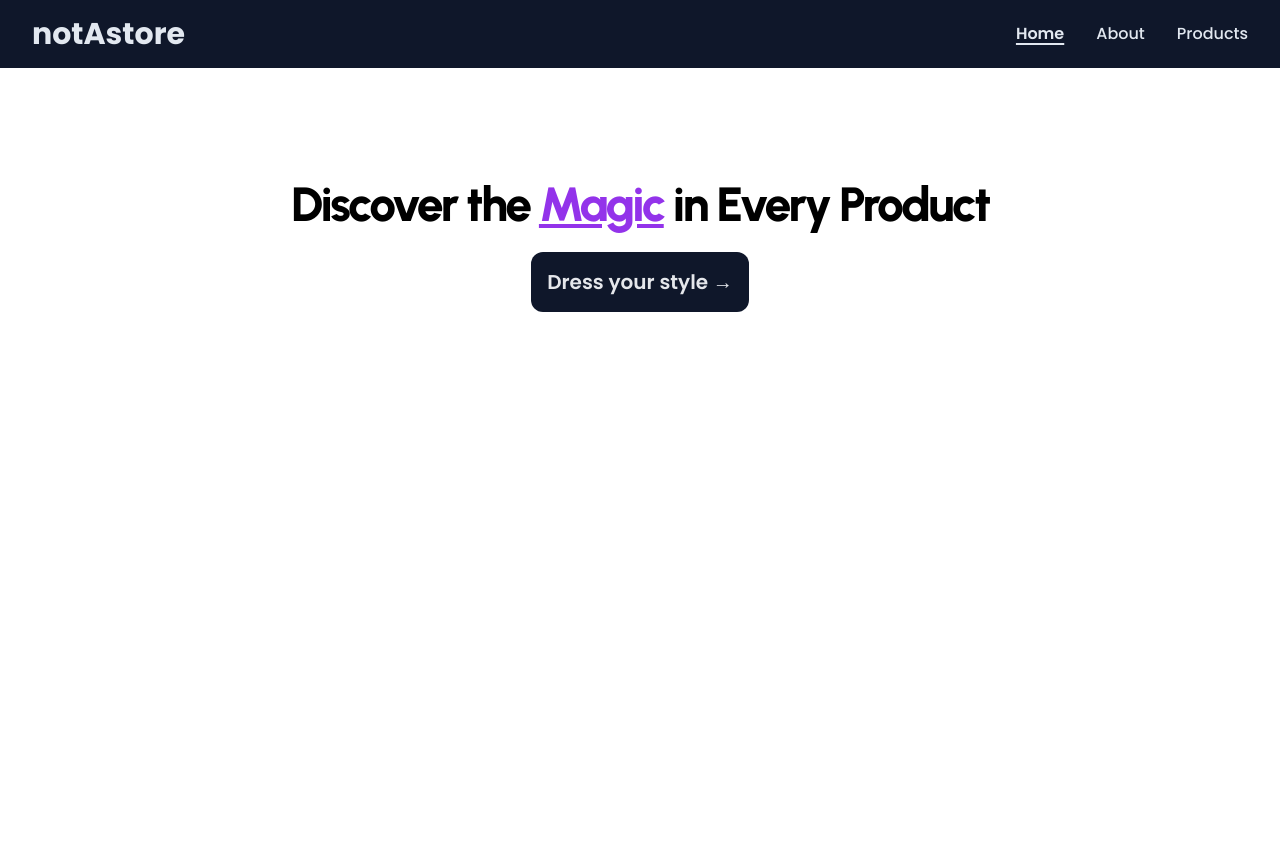
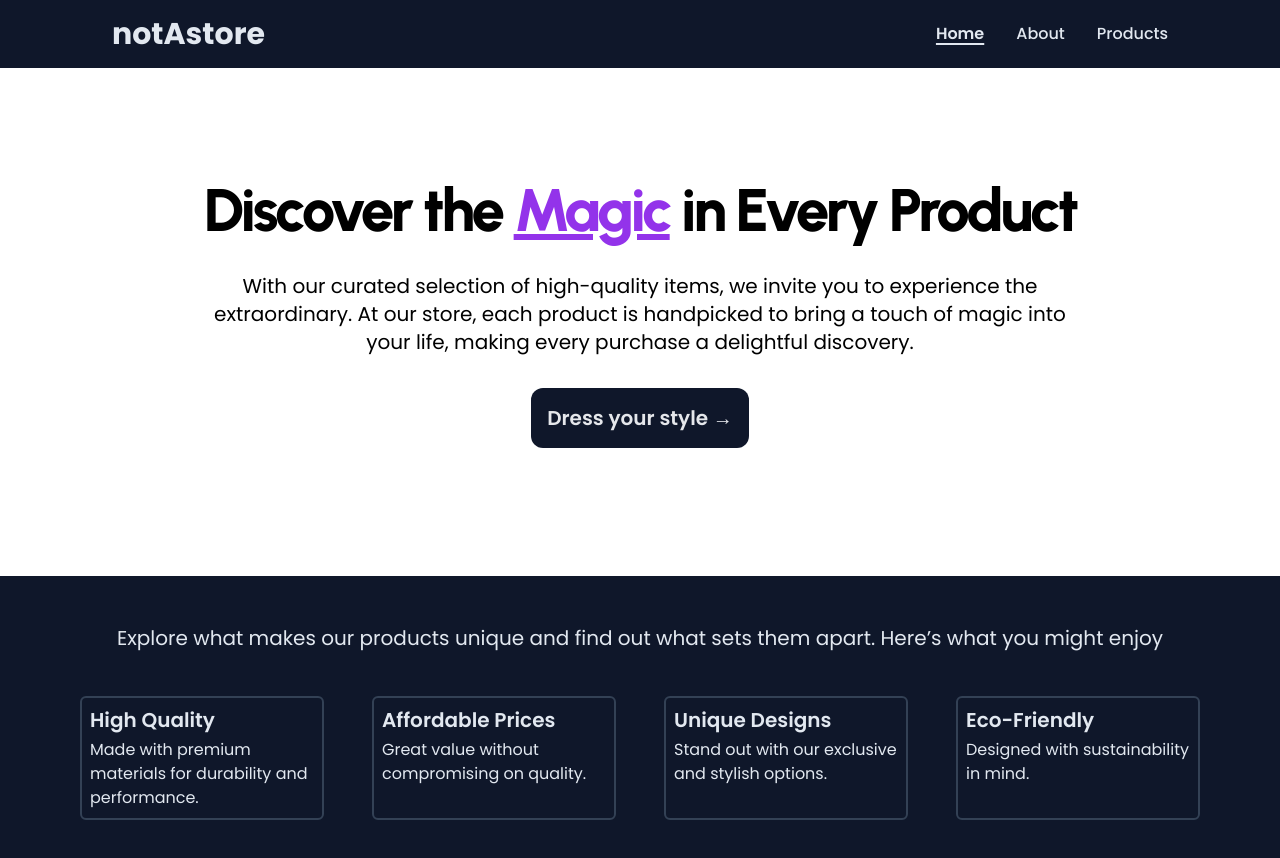
Before and after one commit to Ravsst2004/shoe-gic, a React (Vite) app: page / in a window 1280 px wide. Shown: the top 858 px of the page. Before the commit the page ends 800 px from the top, so only its background shows below. Built offline with nearby package versions, Linux system fonts and the light colour scheme.

Commit message:
Second section (Card content)

```diff
--- a/src/components/layouts/Header/Navbar.jsx
+++ b/src/components/layouts/Header/Navbar.jsx
@@ -11,7 +11,7 @@ export default function Navbar() {
   return (
     <>
       <nav className="relative text-slate-200">
-        <div className="relative w-full bg-slate-900 py-6 px-4 md:py-4 md:px-8 z-20">
+        <div className="relative w-full bg-slate-900 py-6 px-4 md:py-4 md:px-28 z-20">
           <div className="flex justify-center md:justify-between items-center">
             {" "}
             <h1 className="text-3xl font-bold text-center md:text-start">
--- /dev/null
+++ b/src/components/ui/Card.jsx
@@ -0,0 +1,14 @@
+import React from "react";
+
+export default function Card({ title, description }) {
+  return (
+    <div
+      className={`group border-2 border-slate-700 hover:bg-slate-800 cursor-pointer transition-all ease-in-out duration-300 rounded-md mx-4 p-2`}
+    >
+      <h1 className="group-hover:text-purple-400 transition-colors duration-200 ease-in text-xl font-semibold">
+        {title}
+      </h1>
+      <p className="pt-1">{description}</p>
+    </div>
+  );
+}
--- /dev/null
+++ b/src/data/db.json
@@ -0,0 +1,32 @@
+{
+  "cardContents": [
+    {
+      "title": "High Quality",
+      "description": "Made with premium materials for durability and performance."
+    },
+    {
+      "title": "Affordable Prices",
+      "description": "Great value without compromising on quality."
+    },
+    {
+      "title": "Unique Designs",
+      "description": "Stand out with our exclusive and stylish options."
+    },
+    {
+      "title": "Eco-Friendly",
+      "description": "Designed with sustainability in mind."
+    },
+    {
+      "title": "Customer Satisfaction",
+      "description": "Our top priority is ensuring you’re delighted with your purchase."
+    },
+    {
+      "title": "Easy Returns",
+      "description": "Hassle-free returns for your peace of mind."
+    },
+    {
+      "title": "Fast Shipping",
+      "description": "Quick delivery to get your products to you sooner."
+    }
+  ]
+}
--- a/src/pages/Home.jsx
+++ b/src/pages/Home.jsx
@@ -1,15 +1,46 @@
 import React from "react";
+import { BiDownArrowAlt } from "react-icons/bi";
+import Card from "../components/ui/Card";
 
 export default function Home() {
+  const cardContents = [
+    {
+      title: "High Quality",
+      description:
+        "Made with premium materials for durability and performance.",
+    },
+    {
+      title: "Affordable Prices",
+      description: "Great value without compromising on quality.",
+    },
+    {
+      title: "Unique Designs",
+      description: "Stand out with our exclusive and stylish options.",
+    },
+    {
+      title: "Eco-Friendly",
+      description: "Designed with sustainability in mind.",
+    },
+  ];
+
   return (
     <>
-      <section className=" w-full mt-10 md:mt-0">
-        <div className="flex justify-center items-center flex-col mt-28 gap-y-6">
-          <h1 className="text-5xl text-center font-extrabold font-urbanist tracking-tighter">
+      <section className="w-full mt-16 md:mt-0">
+        <div className="flex justify-center items-center flex-col mt-28 gap-y-6 md:gap-y-8">
+          <h1 className="text-5xl md:text-6xl text-center font-extrabold font-urbanist tracking-tighter">
             Discover the{" "}
             <span className="text-purple-600 underline">Magic</span> in Every
             Product
           </h1>
+          <div className="relative">
+            <p className="relative z-10 text-center text-lg md:text-xl px-10 xl:px-48">
+              With our curated selection of high-quality items, we invite you to
+              experience the extraordinary. At our store, each product is
+              handpicked to bring a touch of magic into your life, making every
+              purchase a delightful discovery.
+            </p>
+          </div>
+
           <h1 className="text-xl cursor-pointer p-4 bg-slate-900 font-semibold rounded-xl group text-gray-200 hover:text-purple-600 transition ease-in-out duration-200">
             Dress your style{" "}
             <span
@@ -21,6 +52,22 @@ export default function Home() {
           </h1>
         </div>
       </section>
+
+      <section className="w-full flex flex-col md:gap-y-5 bg-slate-900 text-slate-200 md:px-16 my-14 py-6 md:py-12 md:my-32">
+        <p className="text-center px-6 md:text-xl mb-6">
+          Explore what makes our products unique and find out what sets them
+          apart. Here’s what you might enjoy
+        </p>
+        {/* <div className="flex justify-center items-center cursor-pointer">
+          <BiDownArrowAlt className="relative text-7xl hover:text-8xl transition-all duration-300 md:hidden" />
+        </div> */}
+        {/* <div className="absolute h-4 w-full bg-slate-700"></div> */}
+        <div className="grid grid-cols-1 md:grid-cols-2 lg:grid-cols-4 gap-4">
+          {cardContents.map((content, index) => (
+            <Card key={index} {...content} />
+          ))}
+        </div>
+      </section>
     </>
   );
 }
```
